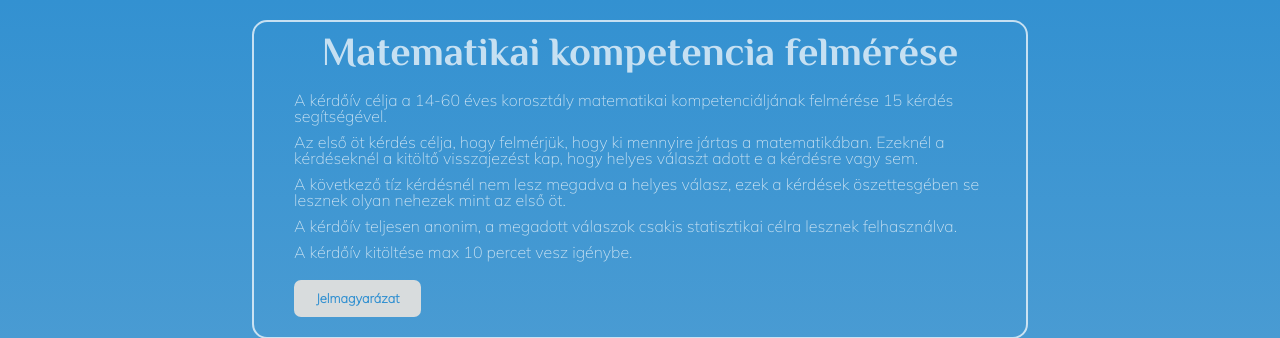
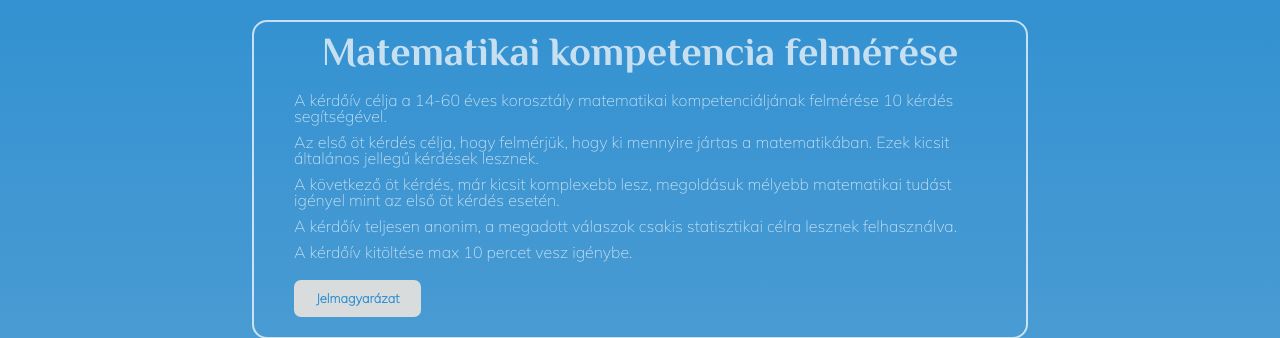
Before and after one commit to SZFM-Project-Team/SZFM_BIG_PROJECT, a PHP site: page / in a window 1280 px wide. Shown: the top 338 px of the page. Run offline with PHP 8.4, Linux system fonts and the light colour scheme; some libraries are stand-ins or nearby versions.

Commit message:
Header szövegének átírása

```diff
--- a/project/index.php
+++ b/project/index.php
@@ -40,9 +40,9 @@
 
         <header>
             <h1>Matematikai kompetencia felmérése</h1>
-            <p>A kérdőív célja a 14-60 éves korosztály matematikai kompetenciáljának felmérése 15 kérdés segítségével. </p>
-            <p>Az első öt kérdés célja, hogy felmérjük, hogy ki mennyire jártas a matematikában. Ezeknél a kérdéseknél a kitöltő visszajezést kap, hogy helyes választ adott e a kérdésre vagy sem.</p>
-            <p>A következő tíz kérdésnél nem lesz megadva a helyes válasz, ezek a kérdések öszettesgében se lesznek olyan nehezek mint az első öt. </p>
+            <p>A kérdőív célja a 14-60 éves korosztály matematikai kompetenciáljának felmérése 10 kérdés segítségével. </p>
+            <p>Az első öt kérdés célja, hogy felmérjük, hogy ki mennyire jártas a matematikában. Ezek kicsit általános jellegű kérdések lesznek.</p>
+            <p>A következő öt kérdés, már kicsit komplexebb lesz, megoldásuk mélyebb matematikai tudást igényel mint az első öt kérdés esetén.</p>
             <p>A kérdőív teljesen anonim, a megadott válaszok csakis statisztikai célra lesznek felhasználva.</p>
             <p>A kérdőív kitöltése max 10 percet vesz igénybe. </p>
 
```
